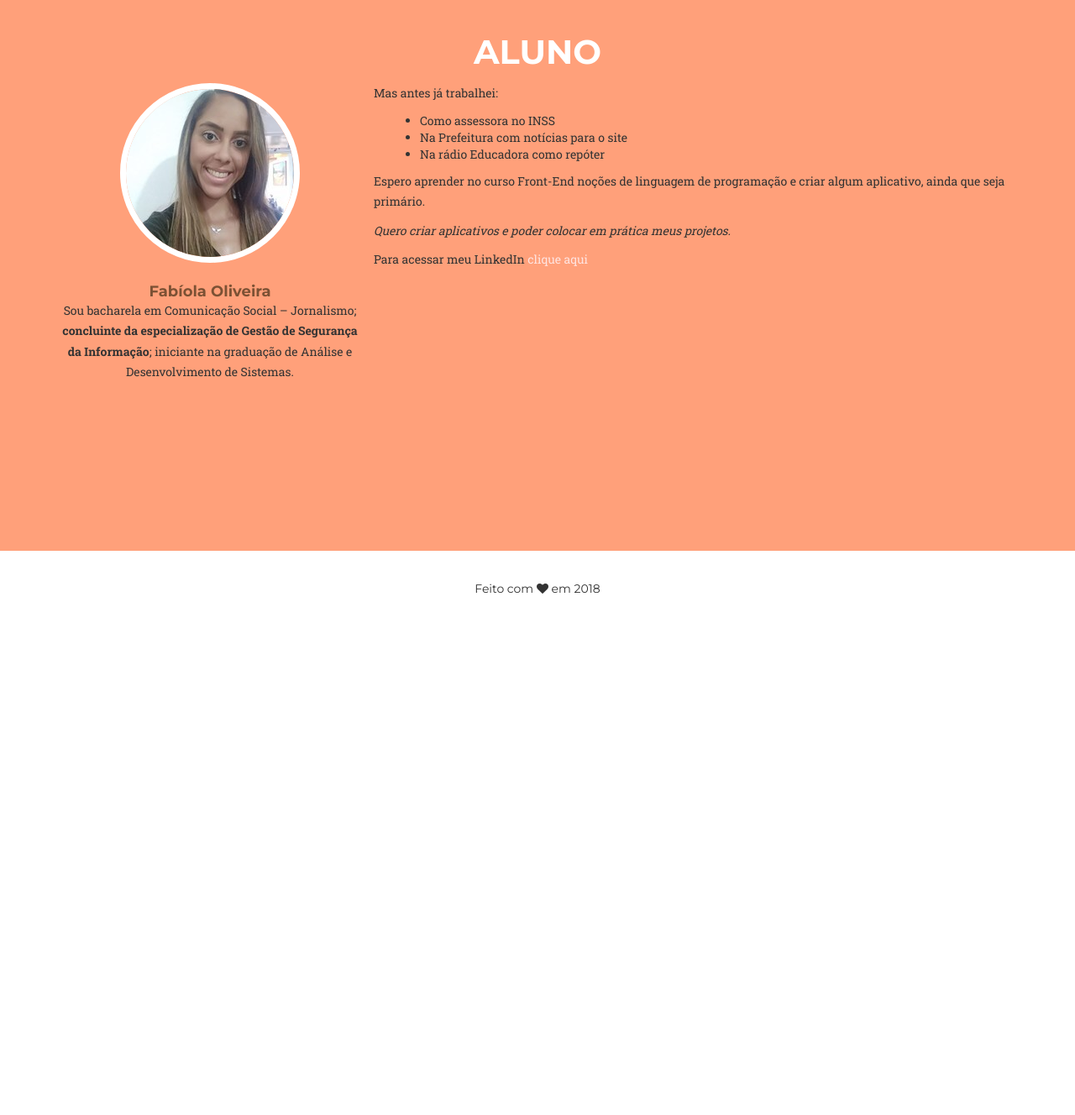
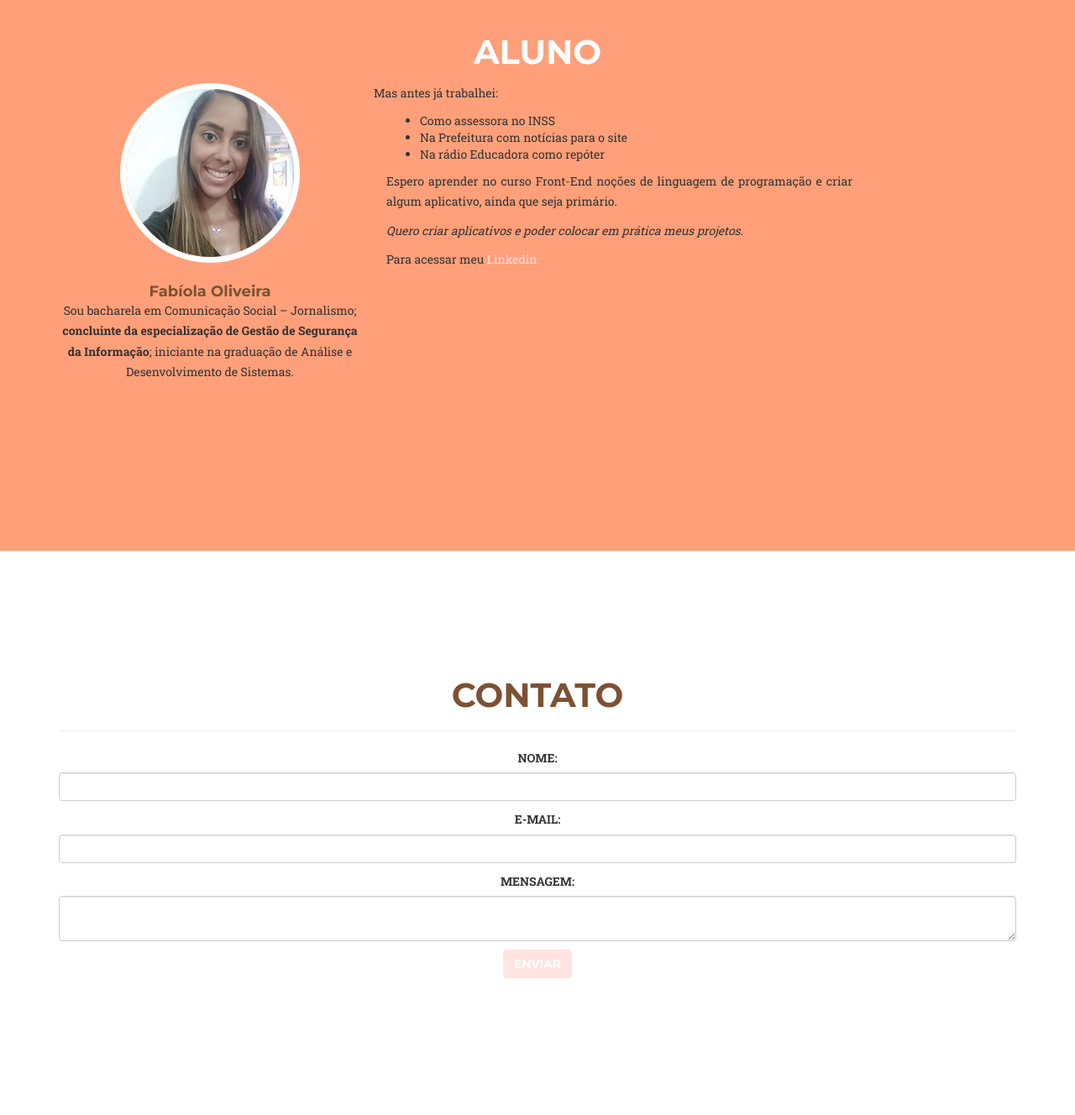
Before and after one commit to FabiolaOss/PaginaPerfil, a plain HTML site: page index.html in a window 1280 px wide. Shown: the part 800-2128 px from the top of the page at 84% size. Before the commit the page ends 1546 px from the top, so only its background shows below. Drawn offline with nearby package versions, Linux system fonts and the light colour scheme; a web font is replaced by a local one.

Commit message:
Adicionando formulário

```diff
--- a/css/agency.css
+++ b/css/agency.css
@@ -3,6 +3,10 @@
     padding-bottom:56.25%;
     position:relative;
     height:0;
+}
+.text-justificado {
+    text-align: justify;
+    text-justify: inter-word;
 }
 .video-responsive iframe{
     left:0;
--- a/index.html
+++ b/index.html
@@ -50,7 +50,7 @@
                         <a class="page-scroll" href="#aluno">Aluno</a>
                     </li>
                     <li>
-
+                        <a class="page-scroll" href="#contato">Contato</a>
                     </li>
                 </ul>
             </div>
@@ -86,25 +86,52 @@
                     </div>
                 </div>
                   <p> Mas antes já trabalhei:
-                <div class="col-sm-8">
+                <div class="col-sm-6 text-justificado">
                   <ul>
                     <li>Como assessora no INSS</li>
                     <li>Na Prefeitura com notícias para o site</li>
                     <li>Na rádio Educadora como repóter</li>
                   </ul>
-                </div>
-                <div class "container">
-                <p>Espero aprender no curso Front-End noções de
-                  linguagem de programação e criar algum
-                aplicativo, ainda que seja primário.</p>
-                <p><i>Quero criar aplicativos e poder colocar em
-                  prática meus projetos.</i></p>
-                <p>Para acessar meu LinkedIn <a target="_blank" href="https://www.linkedin.com/feed/?trk=">clique aqui</a></p>
+                  <p>Espero aprender no curso Front-End noções de
+                    linguagem de programação e criar algum
+                  aplicativo, ainda que seja primário.</p>
+                  <p><i>Quero criar aplicativos e poder colocar em
+                    prática meus projetos.</i></p>
+                  <p>Para acessar meu <a target="_blank" href="https://www.linkedin.com/feed/?trk=">Linkedin</a></p>
                </div>
             </div>
         </div>
     </section>
 
+    <section id="contato">
+          <div class="container">
+              <div class="row">
+                  <div class="col-sm-12 text-center">
+                    <h2 class="texto-magenta section-heading">Contato</h2>
+                    <hr class="ligth">
+                  </div>
+                  <div class="col-sm-12 text-center">
+                    <form>
+                      <p>
+                        <label for="nomeDigitado">NOME:</label>
+                        <input class="form-control" type="text" id="nomeDigitado">
+                      </p>
+                      <p>
+                        <label for="emailDigitado">E-MAIL:</label>
+                        <input class="form-control" type="email" id="emailDigitado">
+                      </p>
+                      <p>
+                        <label for="mensagemDigitada">MENSAGEM:</label>
+                        <textarea class="form-control" id="mensagemDigitada"></textarea>
+                      </p>
+                      <p>
+                        <input onclick="enviar()" class="btn btn-primary" type="submit" value="Enviar">
+                      </p>
+                    </form>
+                  </div>
+              </div>
+          </div>
+        </section>
 
     <footer>
         <div class="container">
@@ -113,7 +140,9 @@
             </div>
         </div>
     </footer>
+<script src="js/arquivo.js">
 
+</script>
     <!-- jQuery -->
     <script src="vendor/jquery/jquery.min.js"></script>
 
--- /dev/null
+++ b/js/arquivo.js
@@ -0,0 +1,11 @@
+function enviar (){
+
+  var nome = document.getElementById('nomeDigitado');
+
+  if(nome.value != ""){
+    alert("Olá "+nome.value+", no momento não é possível enviar esta mensagem")
+} else {
+  alert("No momento não é possível enviar esta mensagem");
+}
+
+}
```
